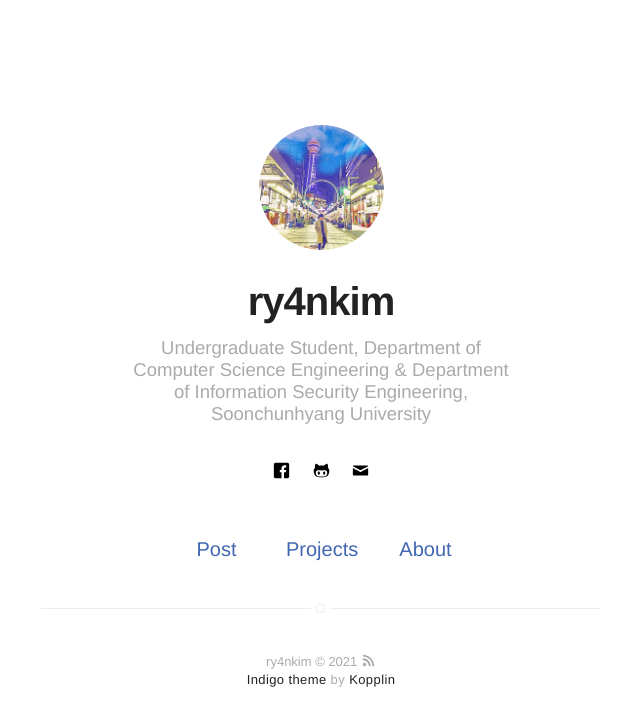
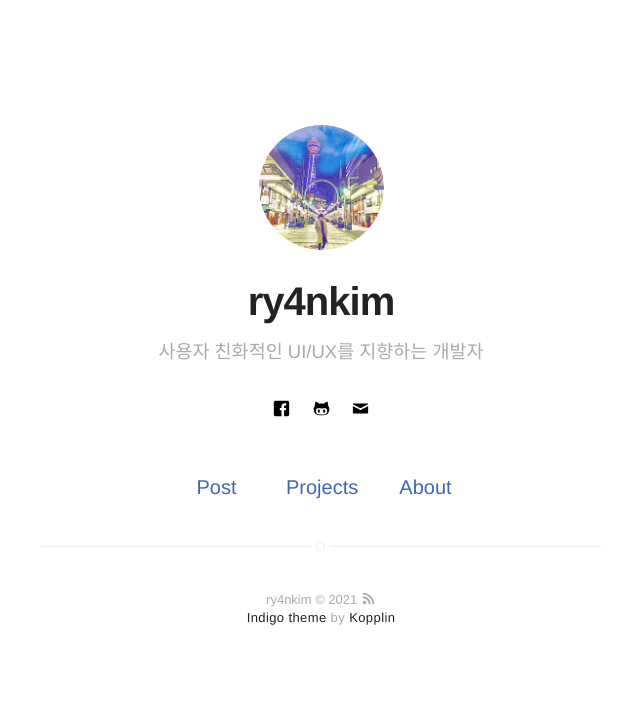
Before and after one commit to ry4nkim/ry4nkim.github.io, a Jekyll site: the page built from index.html, in a window 1280 px wide. Shown: the top 726 px of the page, without its empty margins (319-959 px from the left). Built offline with Jekyll 4.4.1, drawn with Linux system fonts in a browser that asks for light colours.

Commit message:
211121. ry4nkim. Update bio

```diff
--- a/CNAME
+++ /dev/null
@@ -1 +0,0 @@
-ry4nkim.github.io
--- a/_config.yml
+++ b/_config.yml
@@ -1,6 +1,7 @@
 # main text of home
 name: ry4nkim
-bio: Undergraduate Student, Department of Computer Science Engineering & Department of Information Security Engineering, Soonchunhyang University
+# bio: Undergraduate Student, Department of Computer Science Engineering & Department of Information Security Engineering, Soonchunhyang University
+bio: 사용자 친화적인 UI/UX를 지향하는 개발자
 
 # twitter summary info
 description: ry4nkim's blog
@@ -55,7 +56,8 @@ email: ry4nkim@naver.com
 authors:
     ry4nkim:
         name: ry4nkim
-        bio: Undergraduate Student, Department of Computer Science Engineering & Department of Information Security Engineering, Soonchunhyang University
+        # bio: Undergraduate Student, Department of Computer Science Engineering & Department of Information Security Engineering, Soonchunhyang University
+        bio: 사용자 친화적인 UI/UX를 지향하는 개발자
         external-image: false
         picture: assets/images/profile.png
 
```
Also changed, not shown: 2 other files.
